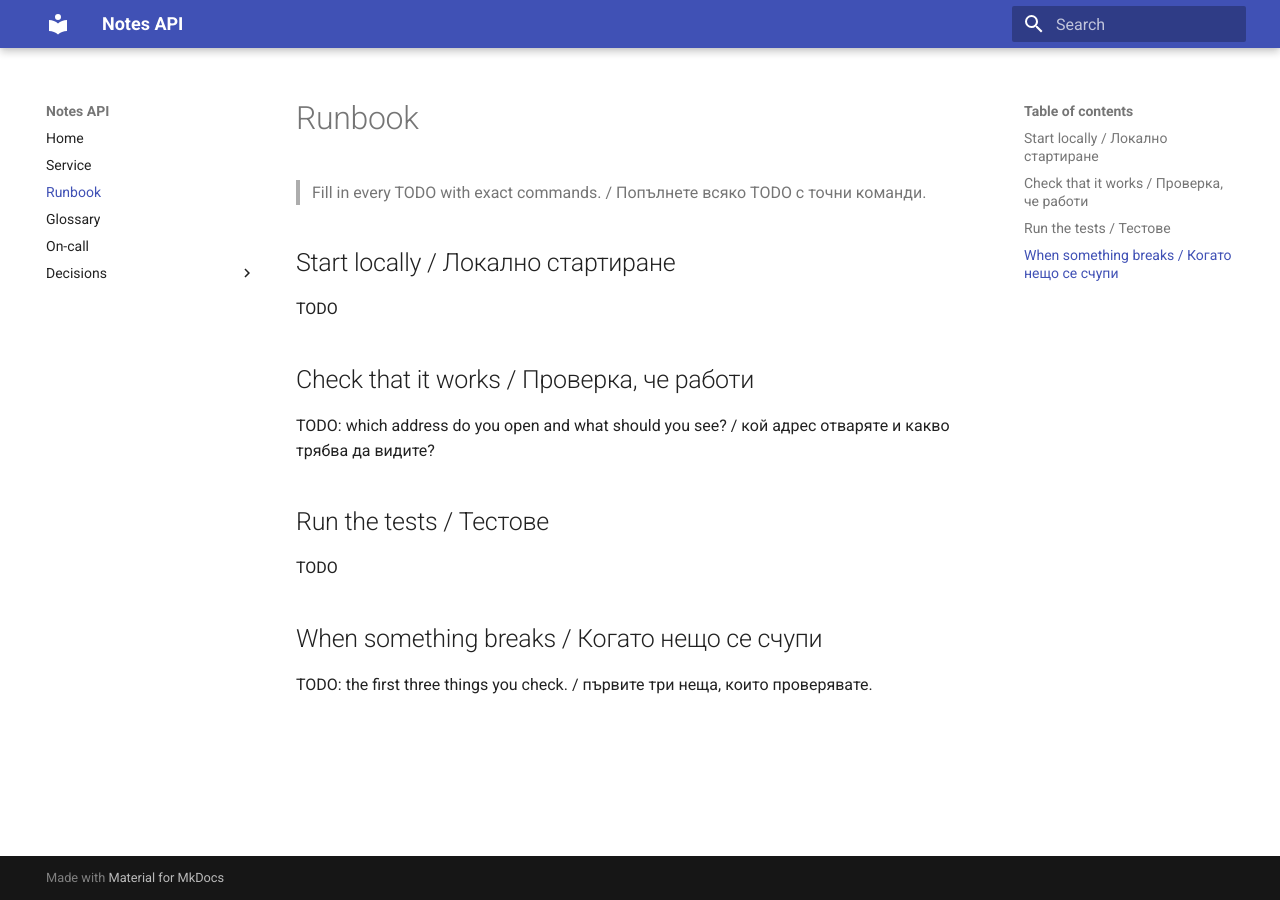
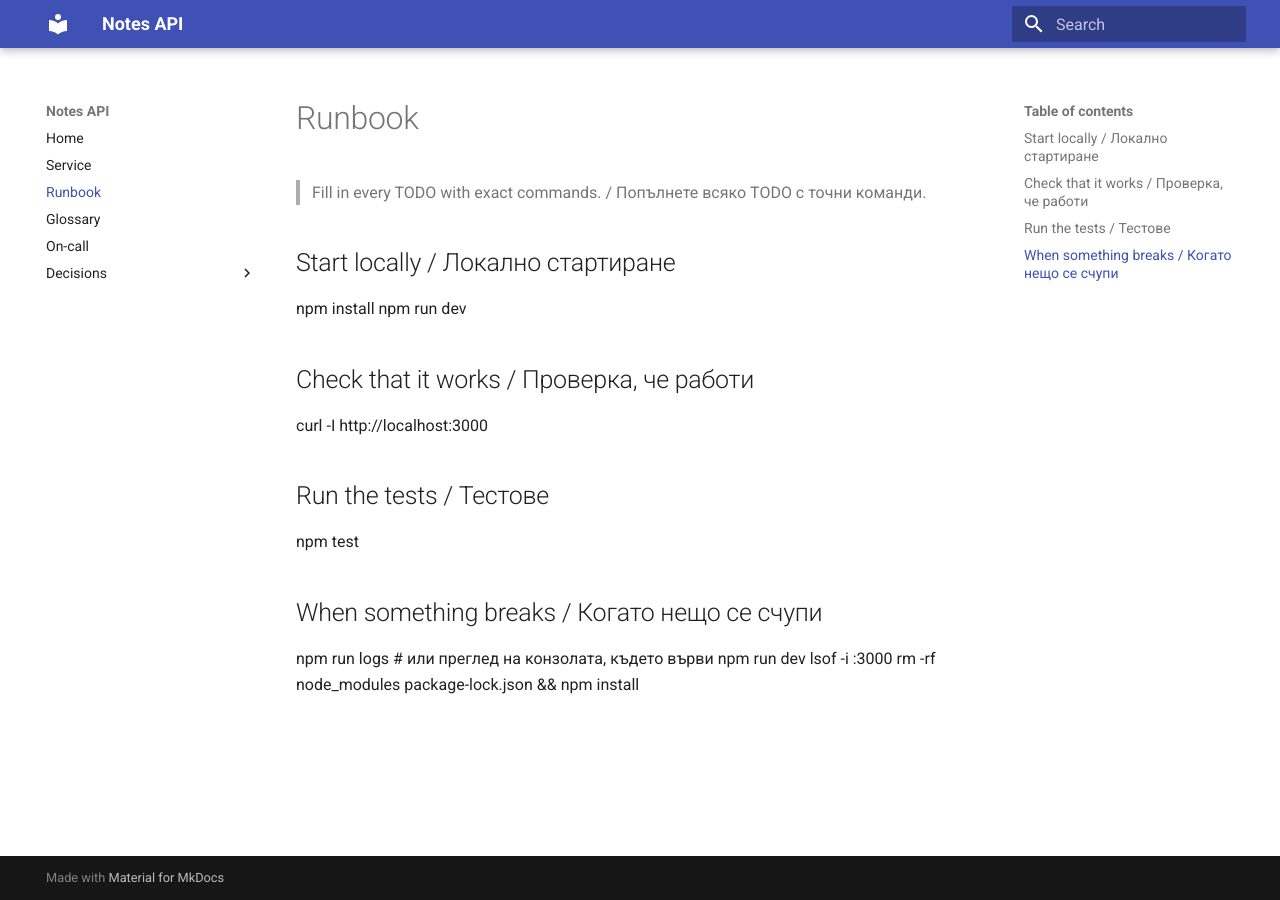
Before and after one commit to VencislavMusov/DevOps, an MkDocs documentation site: the page built from docs/runbook.md, in a window 1280 px wide. Built offline with MkDocs 1.6.1 and Material for MkDocs 9.7.7, drawn with Linux system fonts in a browser that asks for light colours.

Commit message:
Update runbook.md

```diff
--- a/docs/runbook.md
+++ b/docs/runbook.md
@@ -4,16 +4,19 @@
 
 ## Start locally / Локално стартиране
 
-TODO
+npm install
+npm run dev
 
 ## Check that it works / Проверка, че работи
 
-TODO: which address do you open and what should you see? / кой адрес отваряте и какво трябва да видите?
+curl -I http://localhost:3000
 
 ## Run the tests / Тестове
 
-TODO
+npm test
 
 ## When something breaks / Когато нещо се счупи
 
-TODO: the first three things you check. / първите три неща, които проверявате.
+npm run logs # или преглед на конзолата, където върви npm run dev
+lsof -i :3000
+rm -rf node_modules package-lock.json && npm install
```
